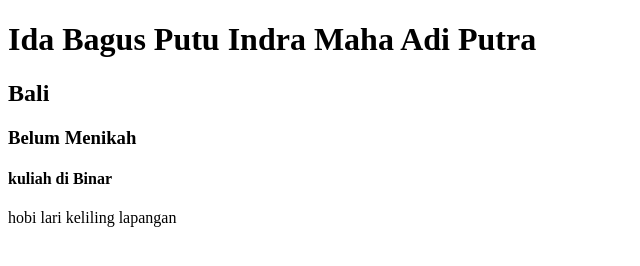
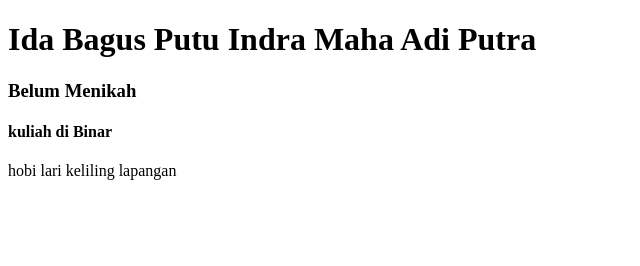
Before and after one commit to indramaha/git-lesson, a plain HTML site: page index.html in a window 1280 px wide. Shown: the whole page, without its empty margins (0-640 px from the left). Drawn offline with Linux system fonts and the light colour scheme.

Commit message:
delete address

```diff
--- a/index.html
+++ b/index.html
@@ -8,7 +8,6 @@
 </head>
 <body>
     <h1>Ida Bagus Putu Indra Maha Adi Putra</h1>
-    <h2>Bali</h2>
     <h3>Belum Menikah</h3>
     <h4>kuliah di Binar</h4>
     <p>hobi lari keliling lapangan</p>
```
